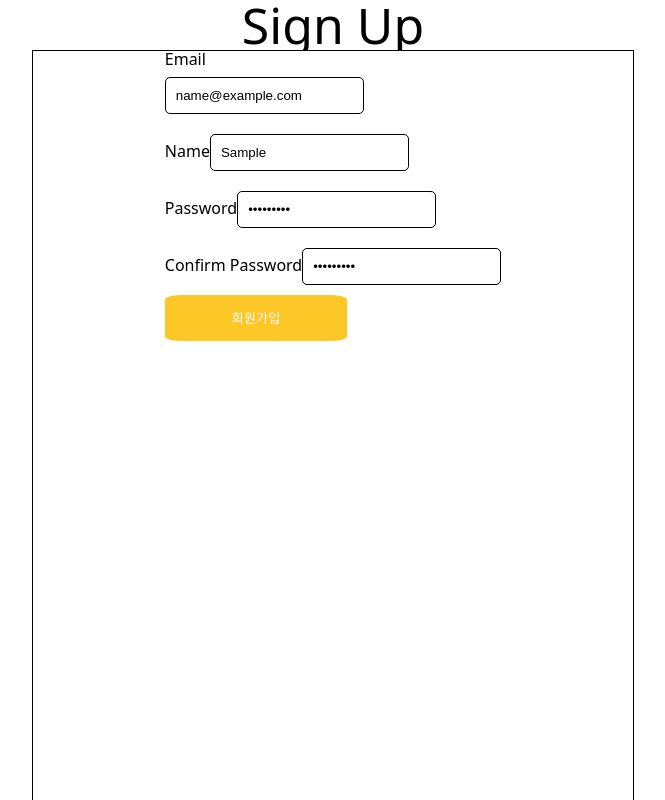
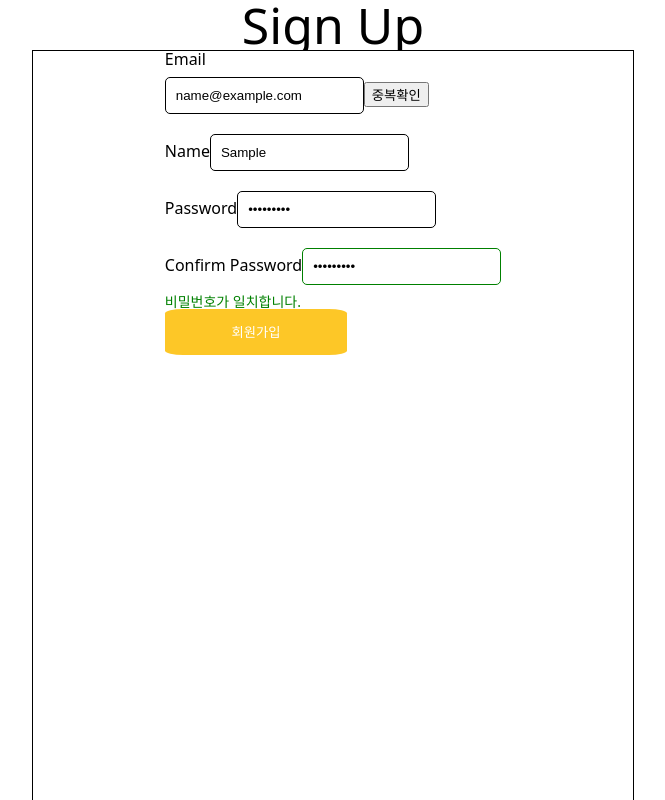
Before and after one commit to whyWhale/honeymorning, a React (Vite) app in the folder FE/honey-morning/: page /signup in a window 1280 px wide. Both pictures are taken after typing "name@example.com", "Sample", "Sample123", "Sample123" into the empty fields and a click on the button "회원가입". Shown: the top 800 px of the page, without its empty margins (307-972 px from the left). Built offline with nearby package versions, Linux system fonts and the light colour scheme; no server answers; a web font is replaced by a local one.

Commit message:
[front] feat: axios 요청을 위한 기본 코드 작성 및 회원가입 실시간 유효성 검사 메시지 출력

```diff
--- a/FE/honey-morning/package.json
+++ b/FE/honey-morning/package.json
@@ -17,6 +17,8 @@
     "@types/styled-components": "^5.1.34",
     "@vitejs/plugin-react-swc": "^3.7.0",
     "axios": "^1.7.7",
+    "d3": "^7.9.0",
+    "d3-cloud": "^1.2.7",
     "react": "^18.3.1",
     "react-dom": "^18.3.1",
     "react-hook-form": "^7.53.0",
--- /dev/null
+++ b/FE/honey-morning/src/api/alarmApi/index.tsx
@@ -0,0 +1,39 @@
+import {instance} from '@/api/axios';
+
+// 알람 결과 조회
+const readAlarmResult = async () => {
+  const response = await instance.get(`/api/alarms/result`);
+  return response.data;
+};
+
+// 알람 결과 저장
+const saveAlarmResult = async payload => {
+  const response = await instance.post(`/api/alarms/result`, payload);
+  return response.data;
+};
+
+// 사용자 알람 조회
+const readUserAlarm = async () => {
+  const response = await instance.get(`/api/alarms`);
+  return response.data;
+};
+
+// 설정 일부 수정
+const modifyAlarmSettings = async payload => {
+  const response = await instance.patch(`/api/alarms`, payload);
+  return response.data;
+};
+
+// 알람 카테고리 조회
+const findAlarmCategory = async () => {
+  const response = await instance.get(`/api/alarms/category`);
+  return response.data;
+};
+
+export {
+  readAlarmResult,
+  saveAlarmResult,
+  readUserAlarm,
+  modifyAlarmSettings,
+  findAlarmCategory,
+};
--- a/FE/honey-morning/src/pages/MyPage/index.tsx
+++ b/FE/honey-morning/src/pages/MyPage/index.tsx
@@ -1,7 +1,9 @@
+import {useState, useEffect} from 'react';
+import {useNavigate} from 'react-router-dom';
 import styled from 'styled-components';
+import {findAlarmCategory} from '@/api/alarmApi';
 import HashTag from '@/component/MyPage/HashTag';
 import Pagination from '@/component/MyPage/Pagination';
-import {useState} from 'react';
 import GlobalBtn from '@/component/GlobalBtn';
 import {
   HashTagSelect,
@@ -12,7 +14,7 @@ import NavBar from '@/component/NavBar/NavBar';
 import {NavBarProps} from '@/component/NavBar/NavBar';
 import {NavIconProps} from '@/component/NavBar/NavIcon';
 import {SoleMainNavBarProps} from '@/component/NavBar/NavBar';
-import {useNavigate} from 'react-router-dom';
+
 export const categoryList = [
   '정치',
   '경제',
@@ -59,6 +61,21 @@ const MyPage: React.FC = () => {
   const selectedList = selectedCategory;
   const NavIcons = SoleMainNavBarProps;
   const navigate = useNavigate();
+
+  useEffect(() => {
+    const fetchAlarmCategories = async () => {
+      try {
+        const data = await findAlarmCategory();
+        console.log('알람 카테고리 데이터:', data);
+        // 데이터를 상태로 저장하거나 처리하는 로직 추가
+      } catch (error) {
+        console.error('알람 카테고리 데이터를 가져오는 중 오류 발생:', error);
+      }
+    };
+
+    fetchAlarmCategories();
+  }, []);
+
   return (
     <Container>
       <WhiteContainer>
--- a/FE/honey-morning/src/pages/SignUpPage/index.tsx
+++ b/FE/honey-morning/src/pages/SignUpPage/index.tsx
@@ -63,6 +63,34 @@ const SignUpProcess: React.FC = () => {
     return emailPattern.test(email) || '이메일의 형식이 올바르지 않습니다.';
   };
 
+  const checkEmailDuplicate = async email => {
+    if (!email) {
+      setError('email', {
+        message: '이메일을 입력해주세요.',
+      });
+      setEmailMessage('');
+      setEmailMessageType('');
+      return;
+    }
+
+    try {
+      const response = await instance.get(`api/users/check/email`);
+
+      if (response.status === 200) {
+        setEmailMessage('사용 가능한 이메일입니다.');
+        setEmailMessageType('success');
+        setIsEmailChecked(true);
+      } else {
+        setEmailMessage('이미 사용 중인 이메일입니다.');
+        setEmailMessageType('error');
+        setIsEmailChecked(false);
+      }
+    } catch (error) {
+      setEmailMessage('이메일 확인에 실패했습니다.');
+      setEmailMessageType('error');
+    }
+  };
+
   // const validateForm = data => {
   //   let isValid = true;
 
@@ -70,6 +98,12 @@ const SignUpProcess: React.FC = () => {
   //     isValid = false;
   //   }
   // };
+
+  const handlePasswordChange = (value: string) => {
+    setConfirmPassword(value);
+  };
+
+  const passwordsMatch = confirmPassword === password;
 
   const handleSignUp = async (data: SignUpFormData) => {
     try {
@@ -117,7 +151,19 @@ const SignUpProcess: React.FC = () => {
                     />
                   )}
                 />
+                <button
+                  type="button"
+                  className="DuplicateButton"
+                  onClick={() => checkEmailDuplicate(email)}
+                >
+                  중복확인
+                </button>
               </div>
+              {emailMessage && (
+                <EmailMessage type={emailMessageType}>
+                  {emailMessage}
+                </EmailMessage>
+              )}
             </div>
             <div className="inputGroup">
               <label>Name</label>
@@ -165,11 +211,29 @@ const SignUpProcess: React.FC = () => {
                 render={({field}) => (
                   <Input
                     {...field}
+                    value={confirmPassword}
+                    onChange={e => {
+                      field.onChange(e);
+                      handlePasswordChange(e.target.value);
+                    }}
                     type="password"
                     placeholder="비밀번호를 다시 입력해주세요"
+                    style={{
+                      borderColor: confirmPassword
+                        ? passwordsMatch
+                          ? 'green'
+                          : 'red'
+                        : '',
+                    }}
                   />
                 )}
               />
+              {!passwordsMatch && confirmPassword && (
+                <ErrorText>비밀번호가 일치하지 않습니다.</ErrorText>
+              )}
+              {passwordsMatch && confirmPassword && (
+                <SuccessText>비밀번호가 일치합니다.</SuccessText>
+              )}
             </div>
 
             <SubmitButton type="submit">회원가입</SubmitButton>
@@ -231,3 +295,19 @@ const SubmitButton = styled.button`
   padding: 1em 5em;
   cursor: pointer;
 `;
+
+//prettier-ignore
+const EmailMessage = styled.p<{ type: string }>`
+  color: ${({ type }) => (type === 'success' ? 'green' : 'red')};
+  font-size: 14px;
+`;
+
+const ErrorText = styled.p`
+  color: red;
+  font-size: 14px;
+`;
+
+const SuccessText = styled.p`
+  color: green;
+  font-size: 14px;
+`;
```
Also changed, not shown: FE/honey-morning/src/api/briefingApi/index.tsx (added, +13 -0 lines), FE/honey-morning/src/api/tagApi/index.tsx (added, +27 -0 lines), 1 other file (tests, documents, lock files or other folders).
